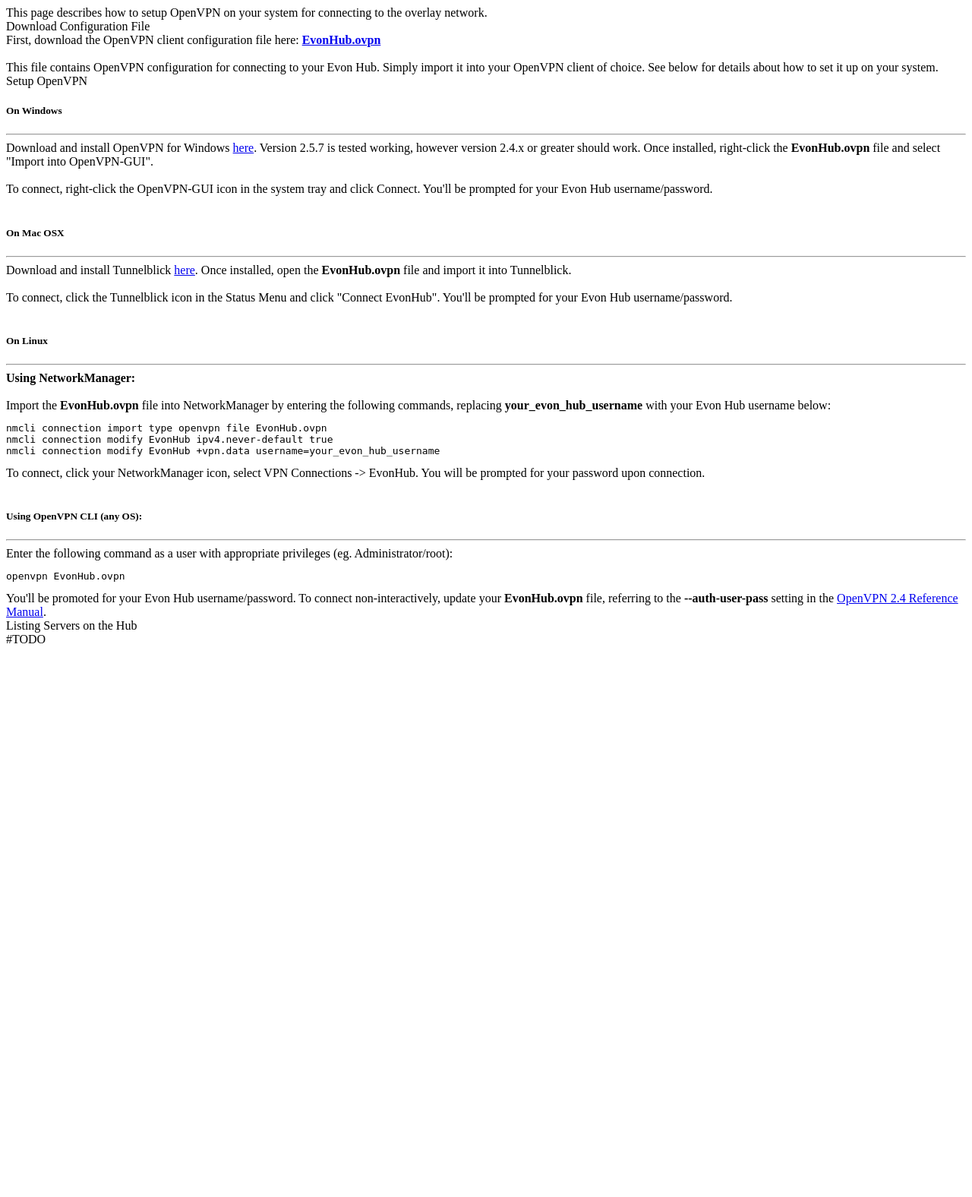
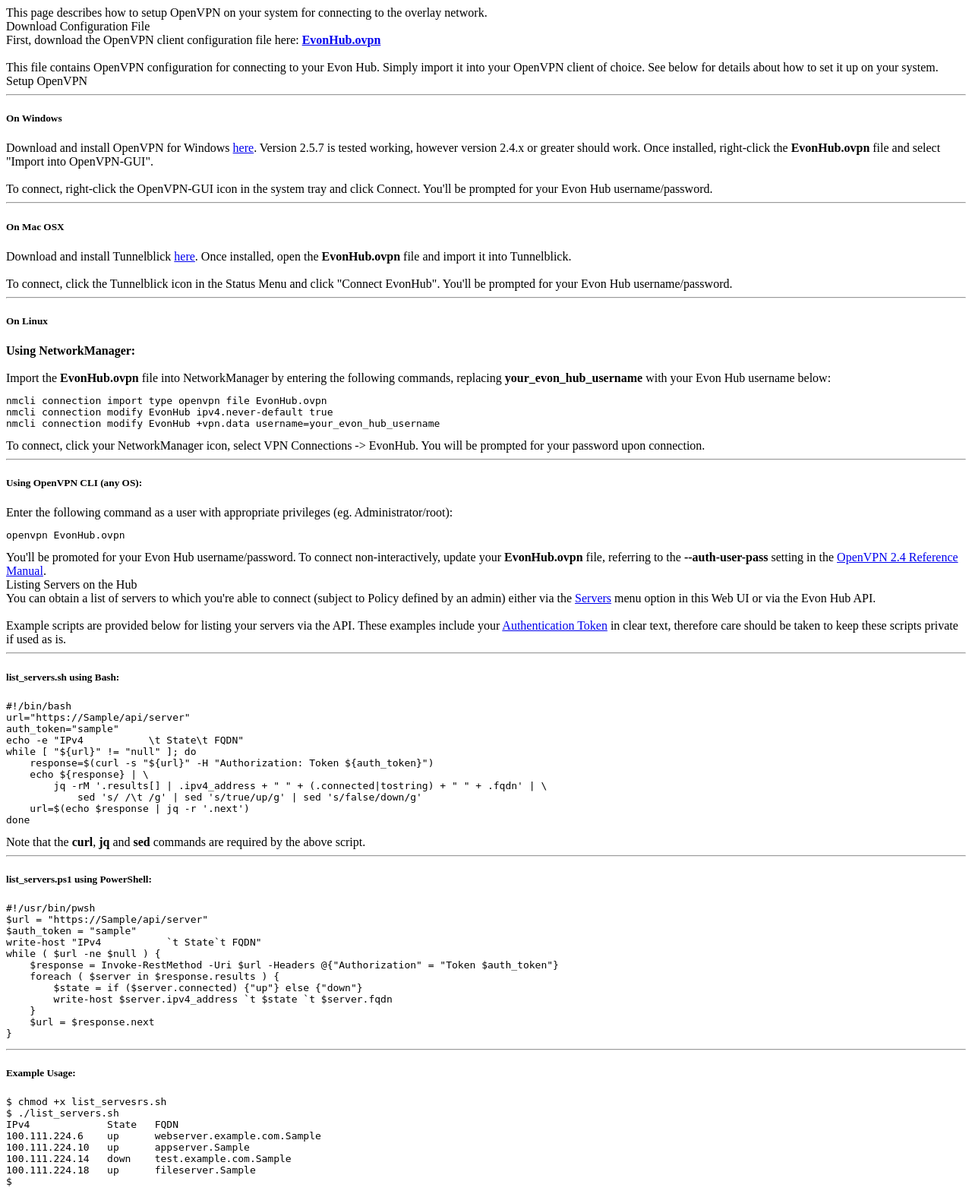
Before and after one commit to linuxdojo/evon-hub, a Django app: template hub/templates/hub/openvpn_client_config.html in a window 1280 px wide. Shown: the whole page at 76% size. Before the commit the page ends 847 px from the top, so only its background shows below. Run offline with Django 4.2, Linux system fonts and the light colour scheme; tables that the repository leaves empty hold one stand-in row (values such as "Sample post"); the template is opened without the code that fills it: values that come from a table or form of the project are taken from there, most other values are stand-ins (such as "Sample title", 1, 10 or a date in 2020).

Commit message:
add help text on OpenVPN Client page about listing servers

```diff
--- a/hub/admin.py
+++ b/hub/admin.py
@@ -122,7 +122,7 @@ class OVPNClientAdmin(admin.ModelAdmin):
     def view_custom(self, request):
         custom_context = {
             "account_domain": EVON_VARS["account_domain"],
-            "deploy_token": User.objects.get(username="deployer").auth_token,
+            "auth_token": User.objects.get(username=request.user.username).auth_token,
         }
         template_path = os.path.join(f"{BASE_DIR}", "hub", "templates", "hub", self.custom_template_filename)
         with open(template_path) as f:
--- a/hub/templates/hub/openvpn_client_config.html
+++ b/hub/templates/hub/openvpn_client_config.html
@@ -21,21 +21,19 @@
     </div>
     <div class="card-body">
       <div id="content-main" class="col-12">
+        <hr>
         <h5>On Windows</h5>
-        <hr>
         Download and install OpenVPN for Windows <a href="https://openvpn.net/community-downloads/" target="_blank">here</a>. Version 2.5.7 is tested working, however version 2.4.x or greater should work. Once installed, right-click the <strong>EvonHub.ovpn</strong> file and select "Import into OpenVPN-GUI".<br />
         <br />
         To connect, right-click the OpenVPN-GUI icon in the system tray and click Connect. You'll be prompted for your Evon Hub username/password.
         <br />
-        <br />
+        <hr>
         <h5>On Mac OSX</h5>
-        <hr>
         Download and install Tunnelblick <a href="https://tunnelblick.net/downloads.html" target="_blank">here</a>. Once installed, open the <strong>EvonHub.ovpn</strong> file and import it into Tunnelblick.<br /><br />
         To connect, click the Tunnelblick icon in the Status Menu and click "Connect EvonHub". You'll be prompted for your Evon Hub username/password.
         <br />
-        <br />
+        <hr>
         <h5>On Linux</h5>
-        <hr>
         <strong>Using NetworkManager:</strong><br />
         <br />
         Import the <strong>EvonHub.ovpn</strong> file into NetworkManager by entering the following commands, replacing <strong>your_evon_hub_username</strong> with your Evon Hub username below:
@@ -45,9 +43,8 @@ nmcli connection modify EvonHub ipv4.never-default true
 nmcli connection modify EvonHub +vpn.data username=your_evon_hub_username</pre>
         To connect, click your NetworkManager icon, select VPN Connections -> EvonHub. You will be prompted for your password upon connection.
         <br />
-        <br />
+        <hr>
         <h5>Using OpenVPN CLI (any OS):</h5>
-        <hr>
         Enter the following command as a user with appropriate privileges (eg. Administrator/root):
         <pre>openvpn EvonHub.ovpn</pre>
         You'll be promoted for your Evon Hub username/password. To connect non-interactively, update your <strong>EvonHub.ovpn</strong> file, referring to the <strong>--auth-user-pass</strong> setting in the <a href="https://openvpn.net/community-resources/reference-manual-for-openvpn-2-4/" target="_blank">OpenVPN 2.4 Reference Manual</a>.
@@ -60,10 +57,51 @@ nmcli connection modify EvonHub +vpn.data username=your_evon_hub_username</pre>
     </div>
     <div class="card-body">
       <div id="content-main" class="col-12">
-        #TODO
+        You can obtain a list of servers to which you're able to connect (subject to Policy defined by an admin) either via the <a href="/hub/server">Servers</a> menu option in this Web UI or via the Evon Hub API.<br/>
+        <br/>
+        Example scripts are provided below for listing your servers via the API. These examples include your <a href="/authtoken/tokenproxy/">Authentication Token</a> in clear text, therefore care should be taken to keep these scripts private if used as is.<br />
+        <hr>
+        <h5>list_servers.sh using Bash:</h5>
+        <pre>
+#!/bin/bash
+url="https://{{ account_domain }}/api/server"
+auth_token="{{ auth_token }}"
+echo -e "IPv4           \t State\t FQDN"
+while [ "${url}" != "null" ]; do
+    response=$(curl -s "${url}" -H "Authorization: Token ${auth_token}")
+    echo ${response} | \
+        jq -rM '.results[] | .ipv4_address + " " + (.connected|tostring) + " " + .fqdn' | \
+            sed 's/ /\t /g' | sed 's/true/up/g' | sed 's/false/down/g'
+    url=$(echo $response | jq -r '.next')
+done</pre>
+        Note that the <strong>curl</strong>, <strong>jq</strong> and <strong>sed</strong> commands are required by the above script.
+        <hr>
+        <h5>list_servers.ps1 using PowerShell:</h5>
+        <pre>
+#!/usr/bin/pwsh
+$url = "https://{{ account_domain }}/api/server"
+$auth_token = "{{ auth_token }}"
+write-host "IPv4           `t State`t FQDN"
+while ( $url -ne $null ) {
+    $response = Invoke-RestMethod -Uri $url -Headers @{"Authorization" = "Token $auth_token"}
+    foreach ( $server in $response.results ) {
+        $state = if ($server.connected) {"up"} else {"down"}
+        write-host $server.ipv4_address `t $state `t $server.fqdn
+    }
+    $url = $response.next
+}</pre>
+        <hr>
+        <h5>Example Usage:</h5>
+        <pre>
+$ chmod +x list_servesrs.sh
+$ ./list_servers.sh
+IPv4             State   FQDN
+100.111.224.6    up      webserver.example.com.{{ account_domain }}
+100.111.224.10   up      appserver.{{ account_domain }}
+100.111.224.14   down    test.example.com.{{ account_domain }}
+100.111.224.18   up      fileserver.{{ account_domain }}
+$</pre>
       </div>
     </div>
-
-
   </div>
 </div>
```
Also changed, not shown: TODO.md (+0 -1 lines), 2 other files.
